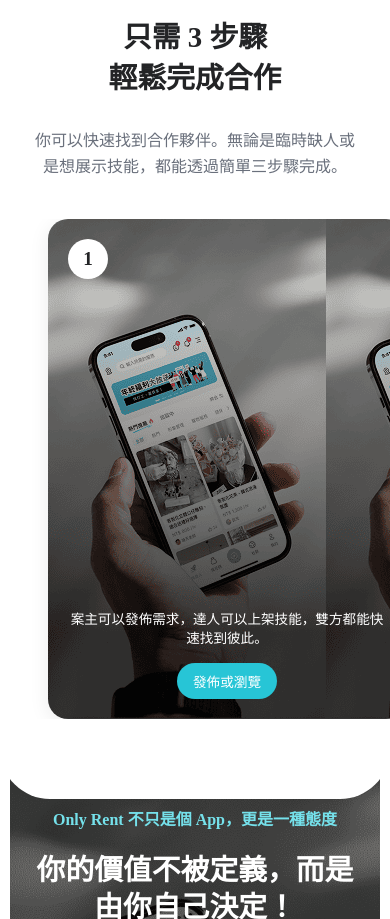
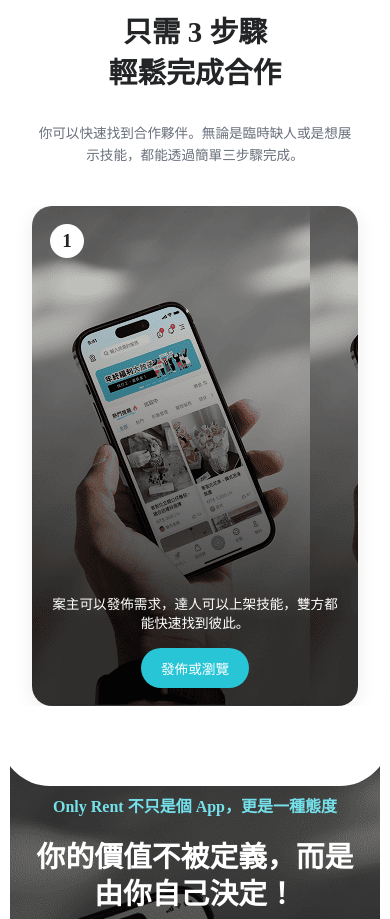
Before and after one commit to AmyLien065/onlyRent, a React (Vite) app in the folder only-rent/: page / in a window 390 px wide. Shown: the part 3480-4399 px from the top of the page. Built offline with nearby package versions, Linux system fonts and the light colour scheme.

Commit message:
0921-Steps RWD V5

```diff
--- a/only-rent/src/scss/style.scss
+++ b/only-rent/src/scss/style.scss
@@ -975,17 +975,16 @@ main {
     max-width: 1200px;
     margin: 0 auto;
     padding: 0 2rem;
-    display: grid;
     display: flex;
     gap: 60px;
     align-items: flex-start;
 
-    // 響應式設計
-    @media (max-width: 968px) {
-    flex-direction: column; // 手機版改為垂直排列
-    gap: 40px;
-    text-align: center;
-  }
+    // 手機版調整
+    @media ($mediaSm) {
+      flex-direction: column;
+      gap: 40px;
+      text-align: center;
+    }
   }
 }
 
@@ -994,7 +993,7 @@ main {
   flex: 1; // 佔 1 份
   min-width: 320px; // 設定最小寬度避免過窄
 
-  @media (max-width: 968px) {
+   @media ($mediaSm) {
     order: 1;
   }
 
@@ -1004,6 +1003,11 @@ main {
     font-weight: $f-w-m;
     margin-bottom: $space-md;
     font-family: $Family-TC;
+
+    // 響應式字體調整
+    @media ($mediaLg) {
+      font-size: $f-s-md;
+    }
   }
 
   .steps-title {
@@ -1021,7 +1025,10 @@ main {
     line-height: 1.6;
     font-family: $Family-TC;
 
-    @media (max-width: 968px) {
+    // 平板版和手機版隱藏換行
+    // 響應式字體調整
+    @media ($mediaLg) {
+      font-size: $f-s-sm;
       br {
         display: none;
       }
@@ -1031,49 +1038,82 @@ main {
 
 // 右側步驟卡片區
 .steps-cards {
-  flex: 2; // 佔 2 份，保持原有比例
+  flex: 2;
   display: flex;
   flex-direction: row;
-  gap: 30px;
-
-  @media (max-width: 968px) {
+  gap: 30px;  // 大桌機版 (>1200px) - 3張卡片完整顯示，不滾動
+
+  // 中桌機版 (971px-1200px) - 3張卡片，調整尺寸和間距
+  @media (min-width: 971px) and (max-width: 1200px) {
+    gap: 25px;
+  }
+
+  // 大桌機版（1200px-1440px）
+  @media (min-width: 1201px) and (max-width: 1440px) {
+    gap: 25px;
+  }
+
+   // 中桌機版 (971px-1200px) - 3張卡片，調整尺寸和間距
+  @media (min-width: 971px) and (max-width: 1200px) {
+    gap: 25px;
+  }
+
+  // 平板版使用變數 ($mediaMd) 加擴展 - 2-3張卡片可滾動
+  @media ($mediaMd) {
+    gap: 20px;
+    overflow-x: auto;
+    scroll-snap-type: x mandatory;
+    padding: 10px 0;
+
+    // 顯示滾動條讓用戶知道可以滾動
+    &::-webkit-scrollbar {
+      height: 6px;
+    }
+    &::-webkit-scrollbar-track {
+      background: $Basic-3;
+      border-radius: 3px;
+    }
+    &::-webkit-scrollbar-thumb {
+      background: $Basic-6;
+      border-radius: 3px;
+
+      &:hover {
+        background: $Basic-7;
+      }
+    }
+  }
+
+  // 手機版 ($mediaSm) - 單張顯示 + 滾動
+  @media ($mediaSm) {
     order: 2;
-    flex-direction: row;
-    overflow-x: auto; // 允許橫向滾動
-  scroll-snap-type: x mandatory; // 滾動時自動對齊
-  padding: 10px 0; // 給滾動條留空間
-  }
-  // 手機版特殊設計 - 一次只顯示一張卡片
-  @media ($mediaSm) {
-    overflow-x: scroll;
+    gap: 15px;
+    overflow-x: auto;
     scroll-snap-type: x mandatory;
-    gap: 0; // 移除間距
     padding: 0;
-
-    // 隱藏滾動條但保持功能
+    margin: 0 -2rem;
+    padding-left: 2rem;
+
+    // 隱藏滾動條
     &::-webkit-scrollbar {
       display: none;
     }
-    scrollbar-width: none; // Firefox
-  }
-
-}
+    scrollbar-width: none;
+  }
+}
+
 
 // 步驟卡片
 .step-card {
-  flex: 0 0 280px; // 固定寬度，避免收縮
-
-scroll-snap-align: start; // 滾動對齊
+  flex-shrink: 0;
   border-radius: 25px;
-  padding: 25px;
   position: relative;
   overflow: hidden;
   display: flex;
   flex-direction: column;
   justify-content: space-between;
-  min-height: 420px;
   color: $Basic-1;
-  min-width: 280px;
+
+
 
   // 使用背景圖片
   &:nth-child(1) {
@@ -1093,26 +1133,45 @@ scroll-snap-align: start; // 滾動對齊
   background-position: center;
   background-repeat: no-repeat;
 
-  // 確保內容在遮罩之上
+  // 確保內容在最上層
   * {
     position: relative;
     z-index: 2;
   }
 
-  @media (max-width: 768px) {
-    min-height: 350px;
+   // 大桌機版 (>1200px)
+  flex: 1;
+  min-height: 420px;
+  padding: 25px;
+  scroll-snap-align: start;
+
+  // 中桌機版 (971px-1200px)
+  @media (min-width: 971px) and (max-width: 1200px) {
+    min-height: 420px;
+    padding: 22px;
+  }
+
+  // 平板版 ($mediaMd)
+  @media ($mediaMd) {
+    flex: 0 0 280px;
+    min-height: 380px;
     padding: 20px;
-    flex: 0 0 250px; // 手機版稍微縮小
-  }
-
-  // 手機版特殊設計 - 滿版顯示
+    scroll-snap-align: start;
+  }
+
+  // 手機版 ($mediaSm)
   @media ($mediaSm) {
-    flex: 0 0 calc(100vw - 2rem); // 幾乎滿版寬度（減去左右邊距）
-    max-width: calc(100vw - 2rem);
-    min-height: 500px; // 增加高度以符合設計稿
-    margin: 0 1rem; // 左右留一點邊距
-    scroll-snap-align: center; // 置中對齊
+    flex: 0 0 calc(100vw - 4rem);
+    max-width: calc(100vw - 4rem);
+    min-height: 500px;
+    padding: 18px;
+    margin-right: 2rem;
+    scroll-snap-align: center;
     border-radius: 20px;
+
+    &:last-child {
+      margin-right: 2rem;
+    }
   }
 }
 
@@ -1126,11 +1185,29 @@ scroll-snap-align: start; // 滾動對齊
   display: flex;
   align-items: center;
   justify-content: center;
-  font-size: $f-s-lg;
   font-weight: $f-w-b;
   font-family: $Family-TC;
   align-self: flex-start;
   margin-bottom: 20px;
+
+  // 響應式字體調整
+  font-size: $f-s-lg;
+
+  @media (min-width: 971px) and (max-width: 1200px) {
+    font-size: $f-s-md;
+    width: 36px;
+    height: 36px;
+  }
+
+  @media ($mediaMd) {
+    font-size: $f-s-md;
+    width: 34px;
+    height: 34px;
+  }
+
+  @media ($mediaSm) {
+    font-size: $f-s-lg;
+  }
 }
 
 // 步驟內容
@@ -1141,22 +1218,34 @@ scroll-snap-align: start; // 滾動對齊
   gap: 15px;
 
   .step-text {
-    font-size: $f-s-sm;
     color: $Basic-1;
     line-height: 1.4;
     margin: 0;
     font-family: $Family-TC;
     max-width: 100%; // 確保文字不超出卡片
     word-wrap: break-word; // 允許長單詞斷行
+
+     // 響應式字體調整
+    font-size: $f-s-sm;
+
+    @media (min-width: 971px) and (max-width: 1200px) {
+      font-size: $f-s-xs;
+    }
+
+    @media ($mediaMd) {
+      font-size: $f-s-xs;
+    }
+
+    @media ($mediaSm) {
+      font-size: $f-s-sm;
+    }
   }
 
   .step-button {
     background: $Primary-500;
     color: $Basic-1;
     border: none;
-    padding: 10px 20px;
     border-radius: 25px;
-    font-size: $f-s-sm;
     font-family: $Family-TC;
     cursor: pointer;
     transition: all 0.3s ease;
@@ -1164,10 +1253,24 @@ scroll-snap-align: start; // 滾動對齊
     white-space: nowrap;
     max-width: 100%; // 確保按鈕不超出卡片
 
-
-    @media (max-width: 768px) {
+    // 響應式尺寸調整
+    font-size: $f-s-sm;
+    padding: 10px 20px;
+
+    @media (min-width: 971px) and (max-width: 1200px) {
+      font-size: $f-s-xs;
+      padding: 8px 16px;
+    }
+
+    @media ($mediaMd) {
+      font-size: $f-s-xs;
+      padding: 8px 16px;
+    }
+
+    @media ($mediaSm) {
+      font-size: $f-s-sm;
+      padding: 10px 20px;
       align-self: center;
-      padding: 8px 16px;
     }
 
     &:hover {
--- a/only-rent/src/sections/Steps.jsx
+++ b/only-rent/src/sections/Steps.jsx
@@ -7,21 +7,18 @@ const Steps = forwardRef((props, ref) => {
       number: "1",
       title: "發佈或瀏覽",
       description: "案主可以發佈需求，達人可以上架技能，雙方都能快速找到彼此。",
-      image: "/images/OR_stepCard1.png",
       buttonText: "發佈或瀏覽"
     },
     {
       number: "2",
       title: "即時溝通",
       description: "在 App 聊天室，討論需求、價格與交付，不必交換個資，安全又方便。",
-      image: "/images/OR_stepCard2.png",
       buttonText: "即時溝通"
     },
     {
       number: "3",
       title: "完成後，安全撥款",
       description: "與綠界合作安全收款，任務完成驗收後才撥款，讓合作更有保障。",
-      image: "/images/OR_stepCard3.png",
       buttonText: "完成後，安全撥款"
     }
   ];
```
Also changed, not shown: only-rent/public/images/OR_mob_Hero banner.png.
